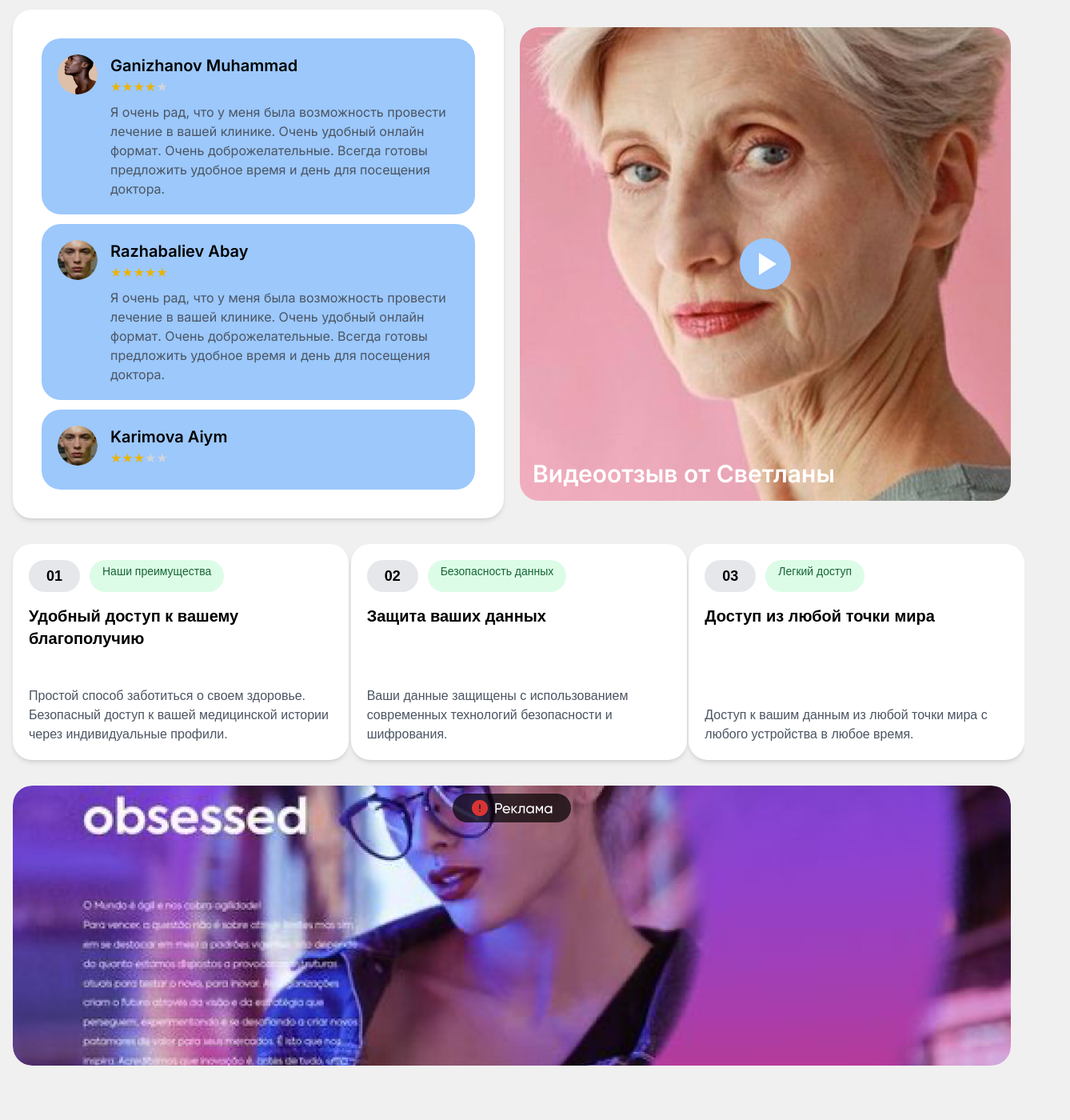
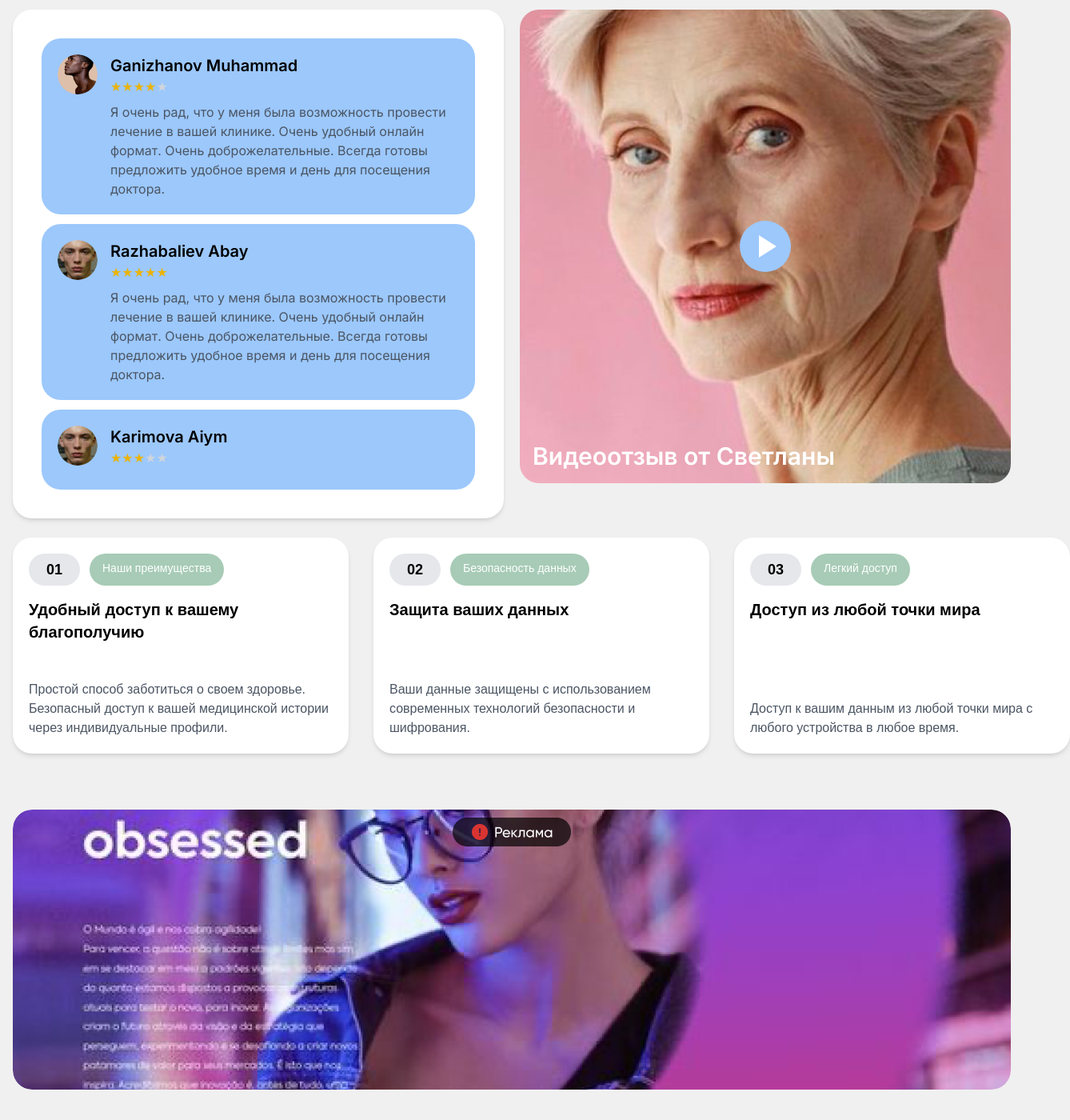
Before and after one commit to bezbak/med-pro, a Next.js app: page / in a window 1280 px wide. Shown: the part 1783-3183 px from the top of the page at 80% size, 1338 px wide, since content can reach past the window. Built offline with nearby package versions, Linux system fonts and the light colour scheme; a web font is replaced by a local one.

Commit message:
исправлены отступы между контейнерами

```diff
--- a/src/app/Components/Features.js
+++ b/src/app/Components/Features.js
@@ -1,7 +1,7 @@
 import React from 'react';
 
 const Features = ({ features }) => (
-  <div className="grid grid-cols-1 md:grid-cols-3 gap-custom-20">
+  <div className="grid grid-cols-1 md:grid-cols-3 gap-custom-105 mt-[20px] ">
     {features.map((feature, index) => (
       <div key={index} className="bg-white shadow-md rounded-3xl p-5 w-[420px] h-[270px] flex flex-col justify-between font-gilroy">
         <div>
@@ -9,7 +9,7 @@ const Features = ({ features }) => (
             <div className="bg-gray-200 rounded-full w-16 h-10 flex items-center justify-center mr-3">
               <span className="text-lg font-semibold">{feature.number}</span>
             </div>
-            <span className="bg-green-100 text-green-800 h-10 rounded-full px-4 py-1 text-sm font-medium">{feature.title}</span>
+            <span className="bg-Green text-white h-10 rounded-full px-4 py-2  text-sm font-medium">{feature.title}</span>
           </div>
           <h3 className="text-xl font-semibold mb-2">{feature.heading}</h3>
         </div>
--- a/src/app/Components/ImageBanner.jsx
+++ b/src/app/Components/ImageBanner.jsx
@@ -1,7 +1,7 @@
 import Image from 'next/image';
 
 const ImageBanner = ({ altText }) => (
-  <div className="relative bg-cover bg-center rounded-3xl h-[350px] w-full my-8 overflow-hidden">
+  <div className="relative bg-cover bg-center rounded-3xl h-[350px] w-full my-8 overflow-hidden mt-[70px]">
     <Image
       src="/imgObsessed.png"
       alt={altText}
--- a/src/app/page.tsx
+++ b/src/app/page.tsx
@@ -210,17 +210,20 @@ export default function Home() {
       </section>
       <div className="container mx-auto p-4 bg-gray-100">
         <div className="grid grid-cols-1 md:grid-cols-2 gap-5">
-          <div className="space-y-5">
+          <div className="space-y-4">
             <Testimonial testimonials={testimonials} />
           </div>
-          <div className="w-full flex justify-center items-center">
+          <div className="w-full flex justify-center items-center mb-12">
             <VideoSection videoUrl="/woman.png" description="Видеоотзыв от Светланы" />
           </div>
         </div>
-        <div className="mt-8">
+        <div className="mb-12">
           <Features features={featuresData} />
         </div>
-        <ImageBanner altText="Image description" />
+        <div className='mt-12'>
+          <ImageBanner altText="Image description" />
+        </div>
+
       </div>
     </main>
   );
--- a/tailwind.config.ts
+++ b/tailwind.config.ts
@@ -9,7 +9,7 @@ const config: Config = {
   theme: {
     extend: {
       colors: {
-        customGreen: '#A7CBB6',
+        Green: '#A7CBB6',
         lightBlue: '#9CC8FC',
         gray: {
           100: '#F0F0F0',
@@ -41,7 +41,7 @@ const config: Config = {
         'custom-45': '45px'
       },
       gap: {
-        'custom-20': '20px',
+        'custom-105': '105px',
       },
       padding: {
         'custom-90': '90px',
```
